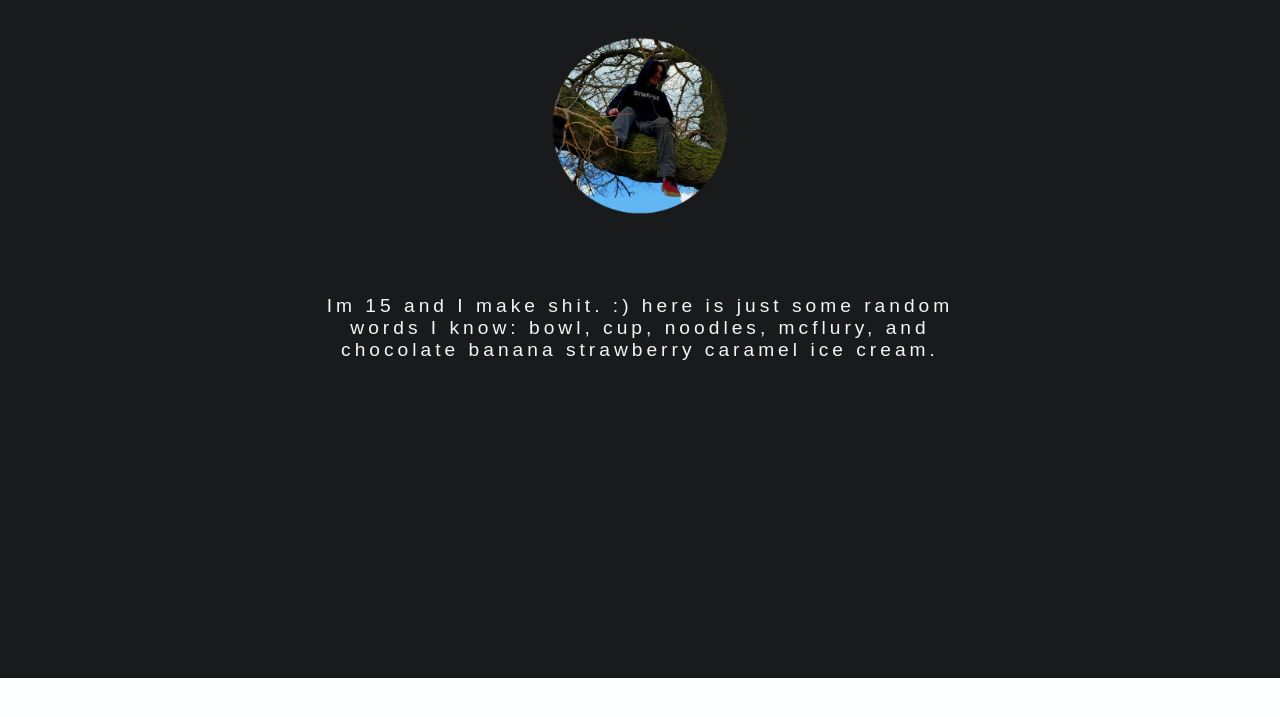
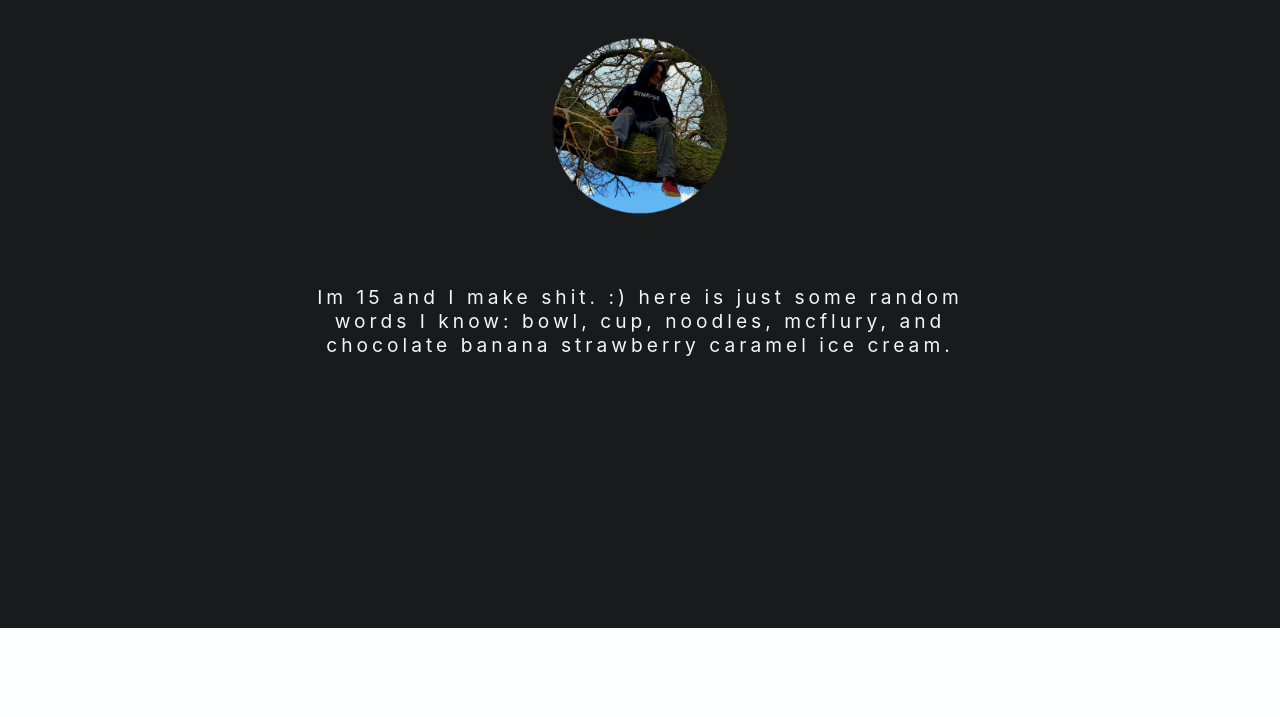
Before and after one commit to MBlais13/PersonalWebsite, a plain HTML site: page index.html in a window 1280 px wide. Shown: the part 689-1406 px from the top of the page. Drawn offline with nearby package versions, Linux system fonts and the light colour scheme; files whose address does not match are found by name.

Commit message:
Update style.css

```diff
--- a/style.css
+++ b/style.css
@@ -82,7 +82,7 @@ body{
 /* Section-2 */
 .section-2 {
     background-color: #181A1B;
-    height: 700px;
+    height: 650px;
     width: 100%;
     margin: auto;
     padding: auto;
@@ -104,12 +104,13 @@ body{
     color: #F4F5F7;
     font-size: 1.2rem;
     letter-spacing: 4px;
-    font-weight: 100;
-    font-family: sans-serif;
+    font-weight: 400;
+    font-family: -apple-system, BlinkMacSystemFont, 'Segoe UI', Roboto, Oxygen, Ubuntu, Cantarell, 'Open Sans', 'Helvetica Neue', sans-serif;
     margin: auto;
-    width: 50%;
+    width: 36em;
     text-align: center;
-
+    padding: 15px;
+    padding-top: 50px;
 }
 
 
```
